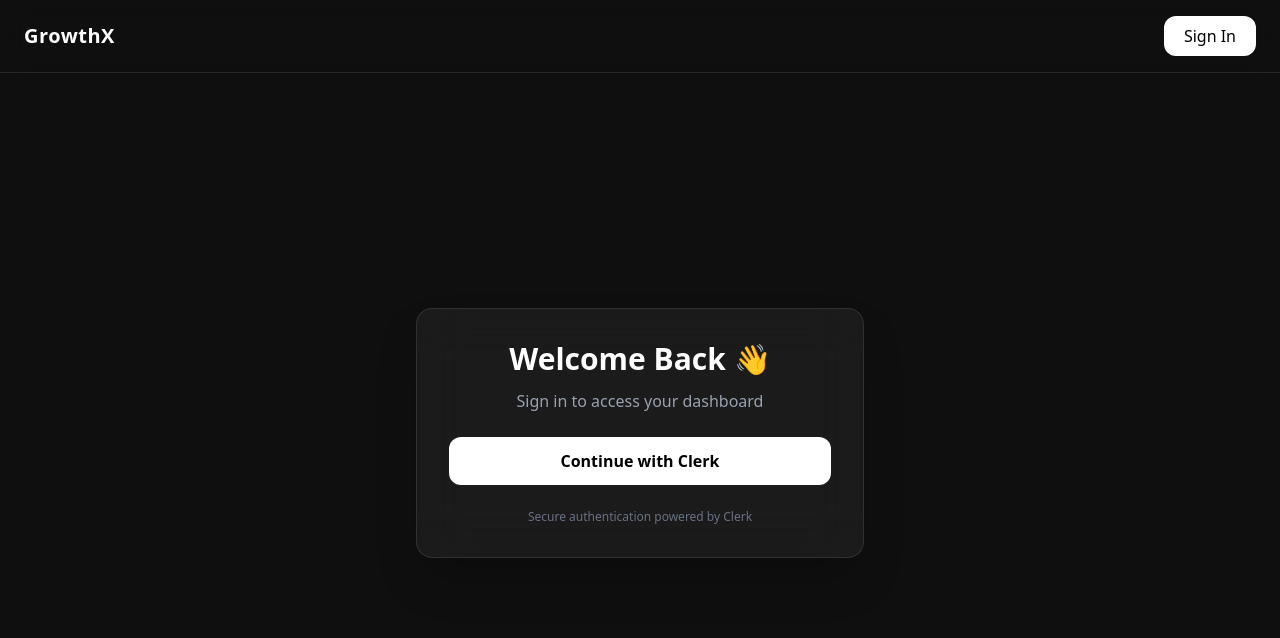
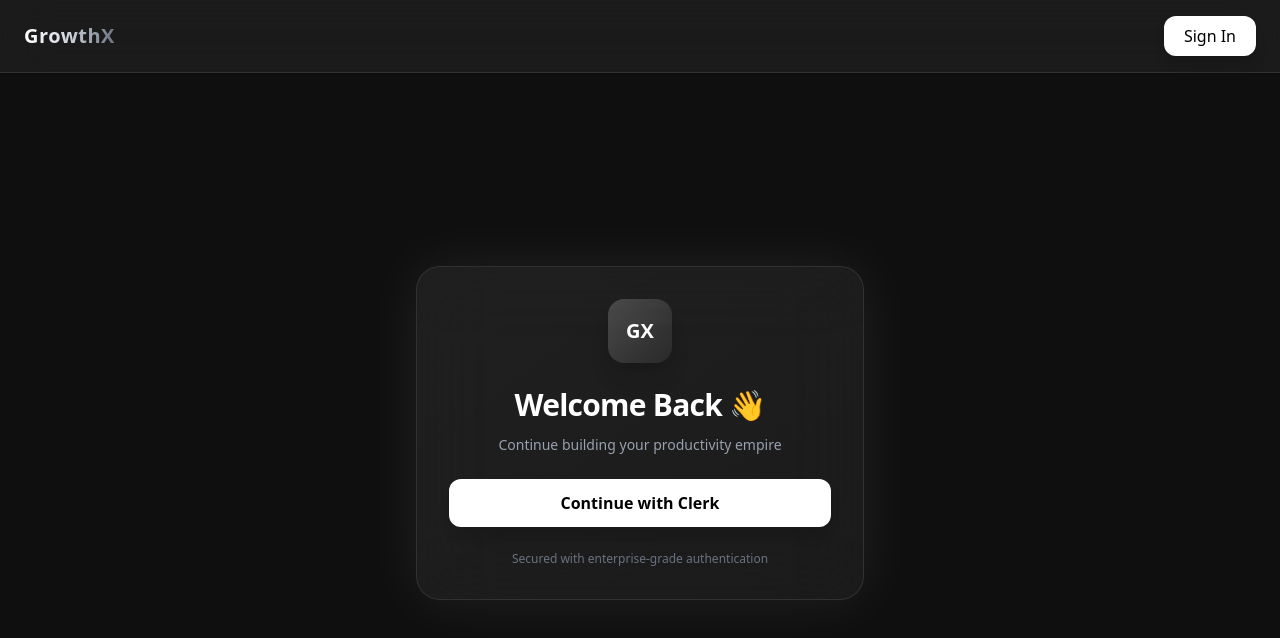
Before and after one commit to shirajgit/GrowthX, a Next.js app: page / in a window 1280 px wide. Shown: the top 638 px of the page. Built offline with nearby package versions, Linux system fonts and the light colour scheme; no server answers.

Commit message:
Enhance layout with animations and improved UI elements

```diff
--- a/app/layout.tsx
+++ b/app/layout.tsx
@@ -8,19 +8,12 @@
   useUser,
 } from "@clerk/nextjs";
 import Sidebar from "@/components/Sidebar";
+import { motion } from "framer-motion";
 
 const metadata = {
   title: "GrowthX",
   description: "A dashboard for GrowthX users to manage their growth and analytics.",
 };
-
-const icons = {
-  icon: "/favicon.ico",
-  shortcut: "/favicon.ico",
-  apple: "/favicon.ico",
-};
-
-
 
 function LayoutContent({ children }: { children: React.ReactNode }) {
   const { isSignedIn, isLoaded } = useUser();
@@ -28,60 +21,116 @@
   if (!isLoaded) return null;
 
   return (
-    <div className="min-h-screen bg-[#0f0f0f] text-white">
+    <div className="min-h-screen bg-[#0f0f0f] text-white relative overflow-hidden">
+
+      {/* 🔥 BACKGROUND GLOW */}
+      <div className="absolute inset-0 -z-10">
+        <div className="absolute w-[500px] h-[500px] bg-white/5 blur-[120px] top-[-100px] left-[-100px]" />
+        <div className="absolute w-[400px] h-[400px] bg-white/5 blur-[120px] bottom-[-100px] right-[-100px]" />
+      </div>
 
       {/* ================= TOP BAR ================= */}
-      <div className="flex justify-between items-center px-6 py-4 border-b border-white/10 backdrop-blur-md">
-        <h1 className="text-xl font-semibold tracking-wide">
+      <motion.div
+        initial={{ y: -40, opacity: 0 }}
+        animate={{ y: 0, opacity: 1 }}
+        className="sticky top-0 z-50 flex justify-between items-center px-6 py-4
+        border-b border-white/10 backdrop-blur-xl bg-white/5"
+      >
+        {/* LOGO */}
+        <h1 className="text-xl font-semibold tracking-wide
+          bg-gradient-to-r from-white via-gray-300 to-gray-500 bg-clip-text text-transparent">
           GrowthX
         </h1>
 
+        {/* RIGHT */}
         {!isSignedIn ? (
           <SignInButton mode="modal">
-            <button className="px-5 py-2 rounded-xl bg-white text-black font-medium hover:scale-105 transition">
+            <button className="px-5 py-2 rounded-xl bg-white text-black font-medium
+              hover:scale-105 active:scale-95 transition-all duration-200 shadow-lg
+              hover:shadow-white/20">
               Sign In
             </button>
           </SignInButton>
         ) : (
-          <UserButton />
+          <div className="flex items-center gap-4">
+            {/* LIVE STATUS */}
+            <div className="hidden md:flex items-center gap-2 text-sm text-gray-400">
+              <span className="relative flex h-2 w-2">
+                <span className="animate-ping absolute inline-flex h-full w-full rounded-full bg-green-400 opacity-75"></span>
+                <span className="relative inline-flex rounded-full h-2 w-2 bg-green-500"></span>
+              </span>
+              Live
+            </div>
+
+            {/* USER */}
+            <div className="p-[2px] rounded-full bg-gradient-to-r from-white/20 to-white/5">
+              <UserButton />
+            </div>
+          </div>
         )}
-      </div>
+      </motion.div>
 
       {/* ================= AUTH SCREEN ================= */}
       {!isSignedIn ? (
         <div className="flex items-center justify-center h-[calc(100vh-80px)] px-4">
 
-          <div className="w-full max-w-md p-8 rounded-2xl bg-white/5 backdrop-blur-xl border border-white/10 shadow-2xl text-center">
+          <motion.div
+            initial={{ scale: 0.9, opacity: 0 }}
+            animate={{ scale: 1, opacity: 1 }}
+            className="w-full max-w-md p-8 rounded-3xl
+            bg-white/5 backdrop-blur-2xl border border-white/10
+            shadow-[0_0_60px_rgba(255,255,255,0.08)] text-center relative overflow-hidden"
+          >
 
-            <h2 className="text-3xl font-bold mb-3">
+            {/* GLOW INSIDE */}
+            <div className="absolute inset-0 bg-gradient-to-br from-white/10 to-transparent opacity-20" />
+
+            {/* LOGO */}
+            <div className="mb-6 relative z-10">
+              <div className="w-16 h-16 mx-auto rounded-2xl
+                bg-gradient-to-br from-white/20 to-white/5
+                flex items-center justify-center text-xl font-bold shadow-xl">
+                GX
+              </div>
+            </div>
+
+            <h2 className="text-3xl font-bold mb-3 tracking-tight relative z-10">
               Welcome Back 👋
             </h2>
 
-            <p className="text-gray-400 mb-6">
-              Sign in to access your dashboard
+            <p className="text-gray-400 mb-6 text-sm relative z-10">
+              Continue building your productivity empire
             </p>
 
             <SignInButton mode="modal">
-              <button className="w-full py-3 rounded-xl bg-white text-black font-semibold hover:bg-gray-200 transition">
+              <button className="w-full py-3 rounded-xl bg-white text-black font-semibold
+                hover:bg-gray-200 transition-all duration-200
+                hover:scale-[1.02] active:scale-[0.98] shadow-lg">
                 Continue with Clerk
               </button>
             </SignInButton>
 
-            <p className="text-xs text-gray-500 mt-6">
-              Secure authentication powered by Clerk
+            <p className="text-xs text-gray-500 mt-6 relative z-10">
+              Secured with enterprise-grade authentication
             </p>
-          </div>
+          </motion.div>
         </div>
       ) : (
         <div className="flex h-[calc(100vh-64px)]">
 
-          {/* Sidebar */}
+          {/* SIDEBAR */}
           <Sidebar />
 
-          {/* Main Content */}
-          <main className="flex-1 overflow-y-auto">
-            {children}
-          </main>
+          {/* MAIN */}
+          <motion.main
+            initial={{ opacity: 0 }}
+            animate={{ opacity: 1 }}
+            className="flex-1 overflow-y-auto "
+          >
+            <div className="bg-white/[0.02] rounded-3xl border border-white/10  shadow-inner">
+              {children}
+            </div>
+          </motion.main>
         </div>
       )}
     </div>
@@ -96,13 +145,9 @@
   return (
     <html lang="en">
       <head>
-        <meta charSet="UTF-8" />
-        <meta name="viewport" content="width=device-width, initial-scale=1.0" />
         <title>{metadata.title}</title>
         <meta name="description" content={metadata.description} />
-        <link rel="icon" href={icons.icon} />
-        <link rel="shortcut icon" href={icons.shortcut} />
-        <link rel="apple-touch-icon" sizes="180x180" href={icons.apple} />
+        <link rel="icon" href="/favicon.ico" />
       </head>
       <body>
         <ClerkProvider>
```
